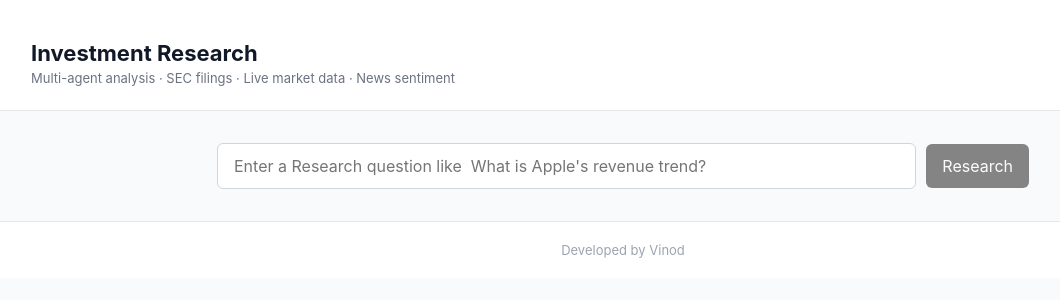
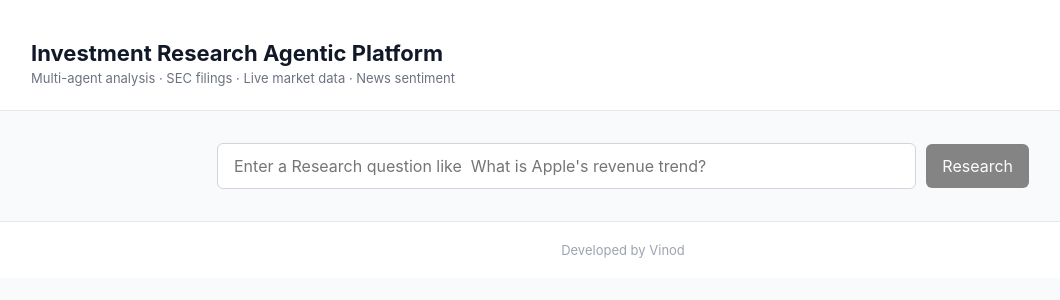
Before and after one commit to Vinod-Jaggavarapu6/investment-research-platform, a React (Vite) app in the folder frontend/: page / in a window 1280 px wide. Shown: the top 300 px of the page, without its empty margins (17-1077 px from the left). Built offline with nearby package versions, Linux system fonts and the light colour scheme.

Commit message:
Title change

```diff
--- a/frontend/index.html
+++ b/frontend/index.html
@@ -3,7 +3,7 @@
   <head>
     <meta charset="UTF-8" />
     <meta name="viewport" content="width=device-width, initial-scale=1.0" />
-    <title>Investment Research</title>
+    <title>Investment Research Agentic Platform</title>
   </head>
   <body>
     <div id="root"></div>
--- a/frontend/src/App.tsx
+++ b/frontend/src/App.tsx
@@ -10,7 +10,7 @@ export default function App() {
   return (
     <div style={styles.page}>
       <header style={styles.header}>
-        <h1 style={styles.title}>Investment Research</h1>
+        <h1 style={styles.title}>Investment Research Agentic Platform</h1>
         <p style={styles.sub}>
           Multi-agent analysis · SEC filings · Live market data · News sentiment
         </p>
```
